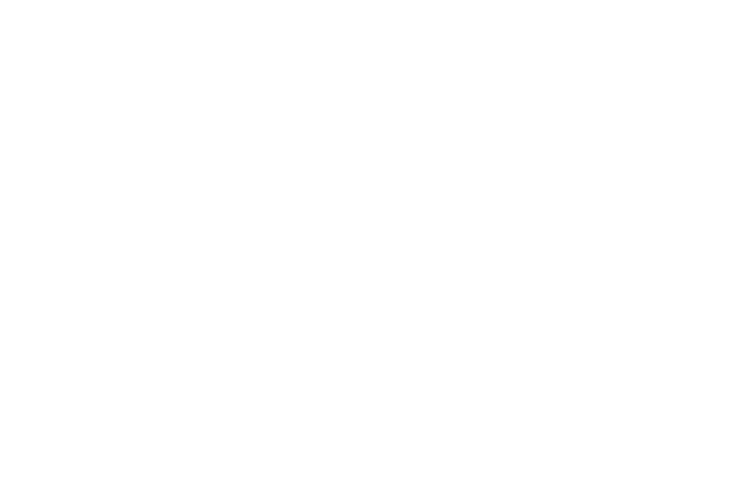
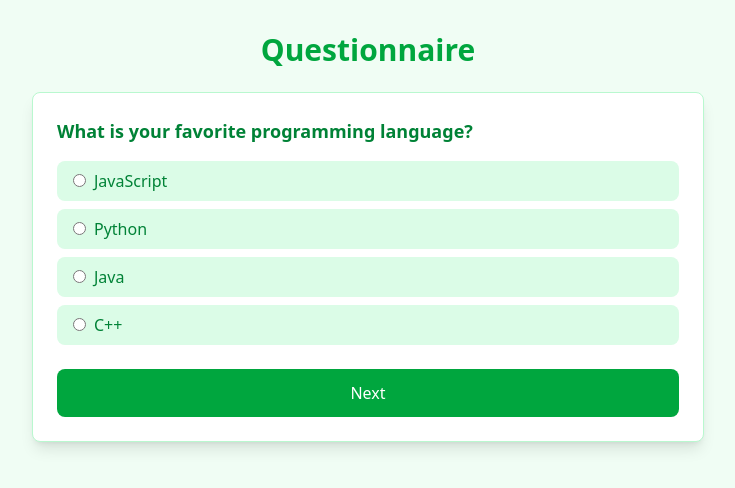
Before and after one commit to shokhsanam18/It-community, a React (Vite) app: page /Questions in a window 1280 px wide. Before the commit this address had no page. Shown: the top 488 px of the page, without its empty margins (272-1007 px from the left). Built offline with nearby package versions, Linux system fonts and the light colour scheme.

Commit message:
question

```diff
--- a/package.json
+++ b/package.json
@@ -15,9 +15,11 @@
     "framer-motion": "^12.7.4",
     "howler": "^2.2.4",
     "react": "^19.0.0",
+    "react-confetti": "^6.4.0",
     "react-dom": "^19.0.0",
     "react-hook-form": "^7.56.0",
     "react-router-dom": "^7.5.1",
+    "react-toastify": "^11.0.5",
     "zustand": "^5.0.3"
   },
   "devDependencies": {
--- a/src/App.jsx
+++ b/src/App.jsx
@@ -4,6 +4,7 @@
 import Rules from "./screens/Rules";
 import Game from "./screens/Game";
 import Final from "./screens/Final";
+import { Questions } from "./screens/Questions";
 
 function App() {
   return (
@@ -12,6 +13,7 @@
       <Route path="/rules" element={<Rules />} />
       <Route path="/game" element={<Game />} />
       <Route path="/final" element={<Final />} />
+      <Route path="/Questions" element={<Questions />} />
     </Routes>
   );
 }
--- /dev/null
+++ b/src/screens/Questions.jsx
@@ -0,0 +1,106 @@
+import React, { useState } from "react";
+import { ToastContainer, toast } from "react-toastify";
+import "react-toastify/dist/ReactToastify.css";
+import Confetti from "react-confetti";
+import { useNavigate } from "react-router-dom";
+
+export const Questions = () => {
+  const [currentQuestionIndex, setCurrentQuestionIndex] = useState(0);
+  const [answers, setAnswers] = useState({});
+  const [showFireworks, setShowFireworks] = useState(false);
+  const navigate = useNavigate();
+
+  const questions = [
+    {
+      id: 1,
+      question: "What is your favorite programming language?",
+      options: ["JavaScript", "Python", "Java", "C++"],
+      correctAnswer: "JavaScript",
+    },
+    {
+      id: 2,
+      question: "What is your preferred development environment?",
+      options: ["VS Code", "IntelliJ", "Eclipse", "Other"],
+      correctAnswer: "VS Code",
+    },
+    {
+      id: 3,
+      question: "How many years of coding experience do you have?",
+      options: ["0-1", "2-3", "4-5", "5+"],
+      correctAnswer: "5+",
+    },
+  ];
+
+  const handleChange = (answer) => {
+    setAnswers((prev) => ({
+      ...prev,
+      [questions[currentQuestionIndex].id]: answer,
+    }));
+  };
+
+  const handleSubmit = () => {
+    const currentQuestion = questions[currentQuestionIndex];
+    const userAnswer = answers[currentQuestion.id];
+
+    if (userAnswer === currentQuestion.correctAnswer) {
+      setShowFireworks(true);
+      setTimeout(() => setShowFireworks(false), 3000);
+    } else {
+      toast.error("Incorrect!", {
+        position: "top-center",
+        autoClose: 2000,
+        hideProgressBar: true,
+        closeOnClick: true,
+        pauseOnHover: false,
+        draggable: false,
+      });
+    }
+
+    if (currentQuestionIndex < questions.length - 1) {
+      setTimeout(() => setCurrentQuestionIndex(currentQuestionIndex + 1), 3000);
+    } else {
+      setTimeout(() => {
+        console.log("Submitted Answers:", answers);
+        navigate("/Final", { state: { answers } });
+      }, 3000);
+    }
+  };
+
+  const currentQuestion = questions[currentQuestionIndex];
+
+  return (
+    <div className="min-h-screen bg-green-50 flex flex-col items-center py-8">
+      {showFireworks && <Confetti />}
+      <ToastContainer />
+      <h1 className="text-3xl font-bold text-green-600 mb-6">Questionnaire</h1>
+      <div className="w-full max-w-2xl bg-white p-6 rounded-lg shadow-lg border border-green-200">
+        <p className="text-lg font-semibold text-green-700 mb-4">
+          {currentQuestion.question}
+        </p>
+        <div className="space-y-2">
+          {currentQuestion.options.map((option) => (
+            <label
+              key={option}
+              className="block bg-green-100 hover:bg-green-200 text-green-700 px-4 py-2 rounded-lg cursor-pointer transition"
+            >
+              <input
+                type="radio"
+                name={`question-${currentQuestion.id}`}
+                value={option}
+                className="mr-2"
+                onChange={() => handleChange(option)}
+              />
+              {option}
+            </label>
+          ))}
+        </div>
+        <button
+          onClick={handleSubmit}
+          className="w-full bg-green-600 text-white font-medium py-3 rounded-lg hover:bg-green-700 transition mt-6"
+        >
+          {currentQuestionIndex < questions.length - 1 ? "Next" : "Submit"}
+        </button>
+      </div>
+    </div>
+  );
+};
```
Also changed, not shown: src/screens/Game.jsx (+15 -4 lines), 1 other file (tests, documents, lock files or other folders).
